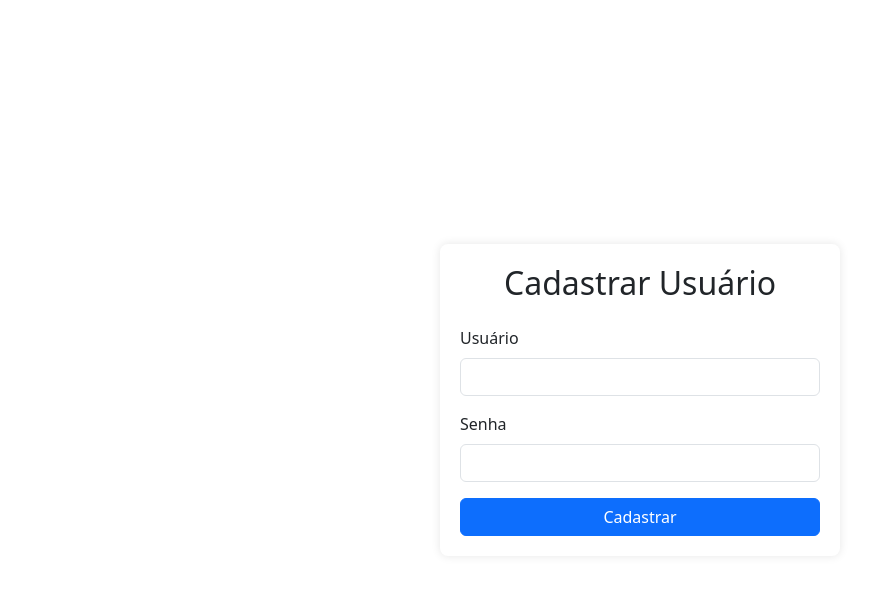
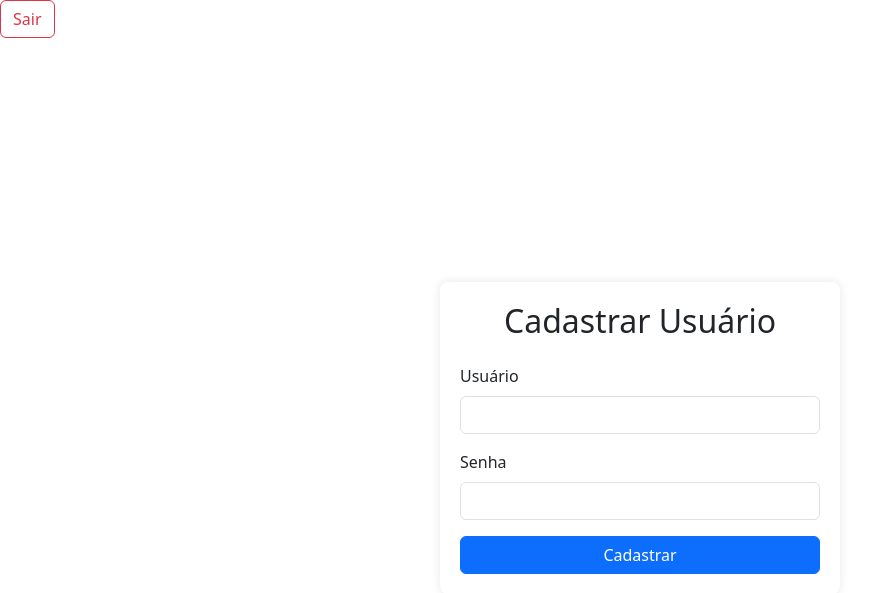
Before and after one commit to wvv999/Sistema, a PHP site: page /register.php in a window 1280 px wide. Shown: the top 593 px of the page, without its empty margins (0-883 px from the left). Before the commit the page ends 536 px from the top, so only its background shows below. Run offline with PHP 8.4, Linux system fonts and the light colour scheme.

Commit message:
btn exit register

```diff
--- a/register.php
+++ b/register.php
@@ -61,6 +61,9 @@ if ($_SERVER["REQUEST_METHOD"] == "POST") {
     </style>
 </head>
 <body>
+    <a href="logout.php" class="btn btn-outline-danger logout-btn">
+        <i class="bi bi-box-arrow-right"></i> Sair
+    </a>
     <div class="container">
         <div class="register-container">
             <h2 class="text-center mb-4">Cadastrar Usuário</h2>
```
